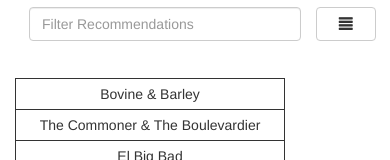
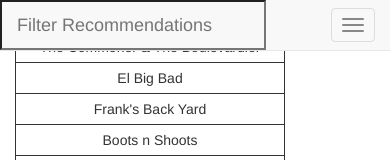
Before and after one commit to sankhagowit/uda-neighborhood-map, a website: page index.html in a window 390 px wide. Shown: the top 160 px of the page. Drawn offline with nearby package versions, Linux system fonts and the light colour scheme; some packages are replaced by stand-ins of ours.

Commit message:
filter method initiated after every keystroke on search

```diff
--- a/index.html
+++ b/index.html
@@ -10,14 +10,28 @@
 </head>
 <body>
 	<div class="container">
-		<header id="header" class="form-group row">
+		<nav class="navbar navbar-default navbar-fixed-top">
+			<div class="container-fluid">
+				<div class="navbar-header">
+					<button type="button" class="navbar-toggle collapsed" data-toggle="collapse" data-target="#listView" aria-expanded="false">
+						<span class="sr-only">Toggle navigation</span>
+						<span class="icon-bar"></span>
+						<span class="icon-bar"></span>
+						<span class="icon-bar"></span>
+					</button>
+					<input class="navbar-brand" type="search" data-bind="value: currentFilter, valueUpdate: 'afterkeydown'" id="search" placeholder="Filter Recommendations">
+				</div>
+			</div>
+		</nav>
+
+		<!-- <header id="header" class="form-group row">
 			<div class="form-group col-xs-10">
 				<input class="form-control" type="search" data-bind="value: currentFilter, valueUpdate: 'afterkeydown', enterKey: filter" id="search" placeholder="Filter Recommendations">
 			</div>
 				<button type="button" class="col-xs-2 btn btn-default" aria-label="Align Justify">
 					<span class="glyphicon glyphicon-align-justify"></span>
 				</button>
-		</header>
+		</header> -->
 		<div class="listView">
 			<ul id="place-list" data-bind="foreach: filteredList">
 				<li data-bind="text: name"></li>
@@ -27,9 +41,7 @@
 			Map
 		</div>
 	</div>
-	<!-- <input type="checkbox"> -->
-	<!-- <select data-bind="options: types"/> -->
-	<!-- load jQuery ... Everything async right? -->
+
 	<script src="https://ajax.googleapis.com/ajax/libs/jquery/1.12.4/jquery.min.js"></script>
 	<script async src="bower_components/bootstrap/dist/js/bootstrap.min.js"></script>
 	<script async src="bower_components/knockout/dist/knockout.js"></script>
--- a/js/main.js
+++ b/js/main.js
@@ -72,6 +72,9 @@ var ViewModel = function(){
 	});
 
 	this.currentFilter = ko.observable();
+	this.currentFilter.subscribe(function(){
+		self.filter();
+	});
 	// Idea/syntax for code below to use a computed observable array for the list of filtered places from the from Knockout TodoMVC example
 	this.filteredList = ko.computed(function() {
 		return ko.utils.arrayFilter(self.recommendList(), function (rec) {
```
